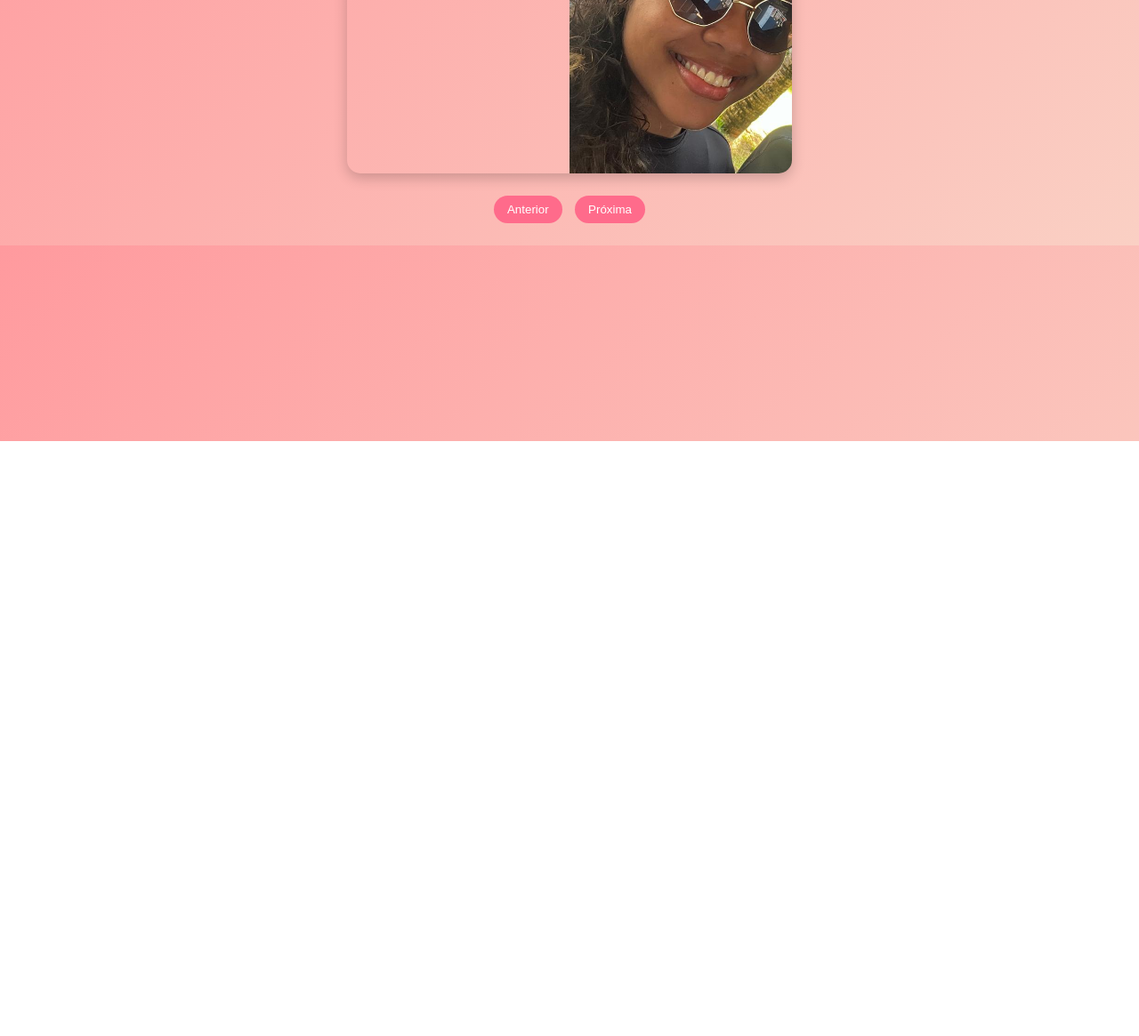
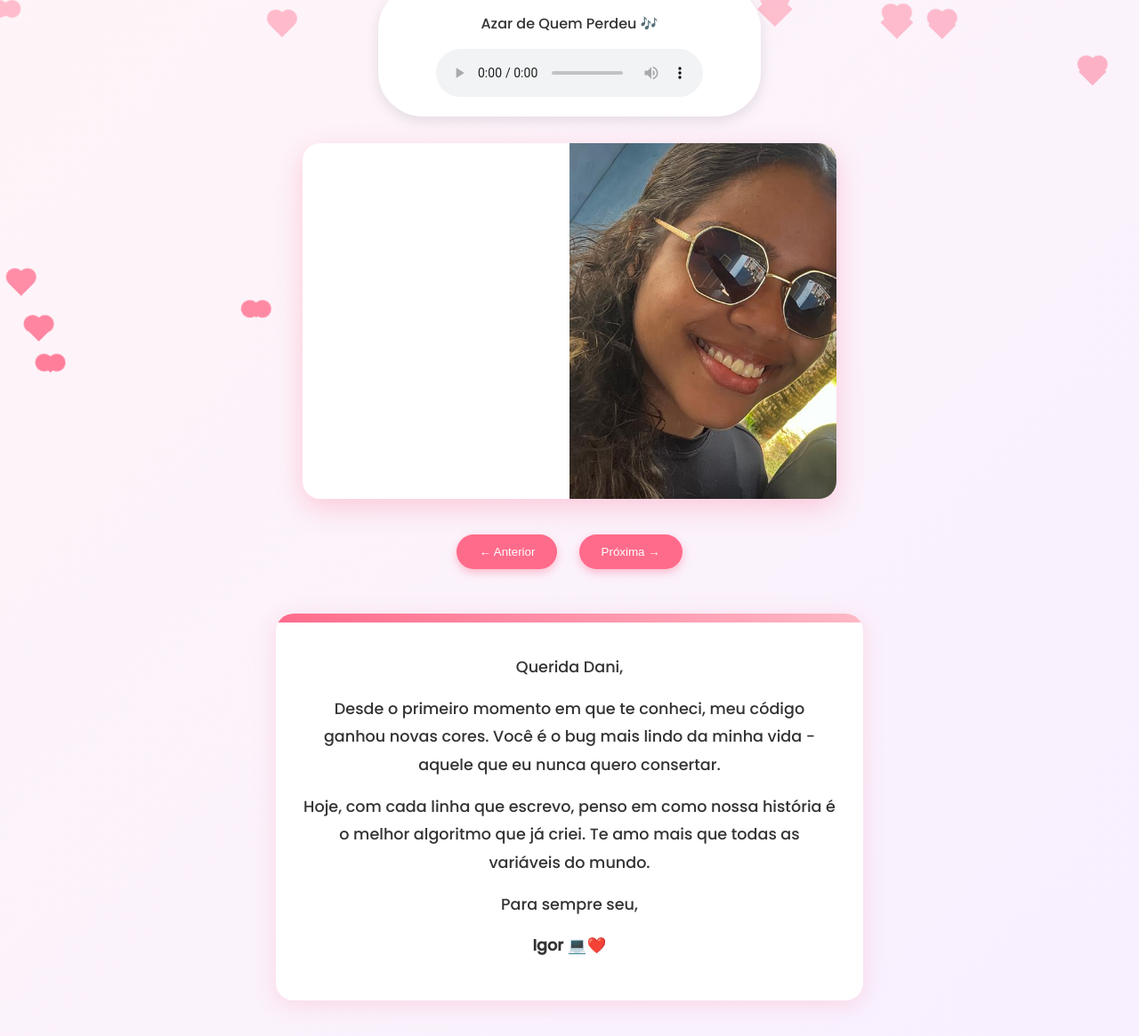
Before and after one commit to igorneco/sitediadosnamorados, a plain HTML site: page index.html in a window 1280 px wide. Shown: the part 304-1469 px from the top of the page at 89% size. Before the commit the page ends 800 px from the top, so only its background shows below. Drawn offline with Linux system fonts and the light colour scheme.

Commit message:
edição de código2

```diff
--- a/index.html
+++ b/index.html
@@ -5,57 +5,213 @@
   <meta name="viewport" content="width=device-width, initial-scale=1.0">
   <title>Para Minha Princesa Dani 💖</title>
   <style>
+    @import url('https://fonts.googleapis.com/css2?family=Dancing+Script:wght@700&family=Poppins:wght@300;500&display=swap');
+
+    :root {
+      --rosa: #ff6b8b;
+      --rosa-claro: #ffd6de;
+    }
+
     body {
-      font-family: 'Arial', sans-serif;
-      background: linear-gradient(135deg, #ff9a9e 0%, #fad0c4 100%);
+      font-family: 'Poppins', sans-serif;
+      background: linear-gradient(135deg, #fff5f7 0%, #f8f0ff 100%);
       margin: 0;
-      padding: 20px;
+      padding: 0;
       color: #333;
       text-align: center;
+      overflow-x: hidden;
     }
+
+    /* Cabeçalho animado */
+    h1 {
+      font-family: 'Dancing Script', cursive;
+      font-size: 3rem;
+      color: var(--rosa);
+      margin-top: 30px;
+      animation: pulse 2s infinite;
+      text-shadow: 2px 2px 4px rgba(0,0,0,0.1);
+    }
+
+    @keyframes pulse {
+      0% { transform: scale(1); }
+      50% { transform: scale(1.05); }
+      100% { transform: scale(1); }
+    }
+
+    /* Slideshow moderno */
     .slideshow {
-      width: 80%;
-      max-width: 500px;
-      height: 300px;
-      margin: 20px auto;
+      width: 85%;
+      max-width: 600px;
+      height: 400px;
+      margin: 30px auto;
       position: relative;
+      border-radius: 20px;
       overflow: hidden;
-      border-radius: 15px;
-      box-shadow: 0 5px 15px rgba(0,0,0,0.2);
+      box-shadow: 0 10px 30px rgba(255,107,139,0.3);
+      background: white;
     }
+
     .slide {
       width: 100%;
       height: 100%;
       object-fit: cover;
       position: absolute;
       opacity: 0;
-      transition: opacity 1s;
+      transition: all 1s ease-in-out;
+      transform: scale(0.9);
     }
-    .slide.active { opacity: 1; }
-    audio { width: 80%; max-width: 400px; margin: 10px auto; }
-    button {
-      background: #ff6b8b;
+
+    .slide.active {
+      opacity: 1;
+      transform: scale(1);
+    }
+
+    /* Players de áudio estilizados */
+    .player {
+      background: white;
+      padding: 15px;
+      border-radius: 50px;
+      width: 80%;
+      max-width: 400px;
+      margin: 20px auto;
+      box-shadow: 0 5px 15px rgba(0,0,0,0.1);
+      transition: all 0.3s;
+    }
+
+    .player:hover {
+      transform: translateY(-5px);
+      box-shadow: 0 8px 20px rgba(255,107,139,0.3);
+    }
+
+    /* Mensagem especial */
+    .love-letter {
+      background: white;
+      padding: 30px;
+      margin: 40px auto;
+      width: 80%;
+      max-width: 600px;
+      border-radius: 20px;
+      box-shadow: 0 5px 25px rgba(255,107,139,0.2);
+      position: relative;
+      overflow: hidden;
+    }
+
+    .love-letter::before {
+      content: "";
+      position: absolute;
+      top: 0;
+      left: 0;
+      width: 100%;
+      height: 10px;
+      background: linear-gradient(to right, #ff6b8b, #ffb8c6);
+    }
+
+    .love-letter p {
+      font-size: 1.1rem;
+      line-height: 1.8;
+      margin: 15px 0;
+      opacity: 0;
+      transform: translateY(20px);
+      animation: fadeIn 1s forwards;
+    }
+
+    .love-letter p:nth-child(1) { animation-delay: 0.5s; }
+    .love-letter p:nth-child(2) { animation-delay: 1s; }
+    .love-letter p:nth-child(3) { animation-delay: 1.5s; }
+
+    @keyframes fadeIn {
+      to { opacity: 1; transform: translateY(0); }
+    }
+
+    /* Botões */
+    .btn {
+      background: var(--rosa);
       color: white;
       border: none;
-      padding: 8px 15px;
-      margin: 5px;
-      border-radius: 20px;
+      padding: 12px 25px;
+      margin: 10px;
+      border-radius: 50px;
       cursor: pointer;
+      font-weight: 500;
+      transition: all 0.3s;
+      box-shadow: 0 4px 10px rgba(255,107,139,0.4);
+    }
+
+    .btn:hover {
+      background: #ff4757;
+      transform: translateY(-3px);
+      box-shadow: 0 6px 15px rgba(255,107,139,0.5);
+    }
+
+    /* Corações flutuantes */
+    .heart {
+      position: absolute;
+      width: 20px;
+      height: 20px;
+      background: var(--rosa);
+      transform: rotate(45deg);
+      animation: float 6s linear infinite;
+      pointer-events: none;
+      z-index: -1;
+    }
+
+    .heart::before, .heart::after {
+      content: '';
+      position: absolute;
+      width: 20px;
+      height: 20px;
+      background: var(--rosa);
+      border-radius: 50%;
+    }
+
+    .heart::before { top: -10px; left: 0; }
+    .heart::after { left: -10px; top: 0; }
+
+    @keyframes float {
+      0% { transform: translateY(100vh) rotate(45deg); opacity: 1; }
+      100% { transform: translateY(-10vh) rotate(45deg); opacity: 0; }
+    }
+
+    /* Responsivo */
+    @media (max-width: 600px) {
+      h1 { font-size: 2.2rem; }
+      .slideshow { height: 300px; }
+      .love-letter { padding: 20px; }
     }
   </style>
 </head>
 <body>
-  <h1>Para você, Dani! 💝</h1>
+  <!-- Corações flutuantes -->
+  <script>
+    for (let i = 0; i < 25; i++) {
+      let heart = document.createElement('div');
+      heart.className = 'heart';
+      heart.style.left = Math.random() * 100 + 'vw';
+      heart.style.animationDuration = 4 + Math.random() * 6 + 's';
+      heart.style.opacity = Math.random() * 0.6 + 0.2;
+      heart.style.width = heart.style.height = (10 + Math.random() * 20) + 'px';
+      document.body.appendChild(heart);
+    }
+  </script>
 
-  <!-- ÁUDIOS (seus arquivos na raiz) -->
+  <h1>Para minha princesa Dani 💖</h1>
+
+  <!-- Players de áudio -->
+  <div class="player">
+    <p>Na Linha do Tempo 🎶</p>
     <audio controls>
       <source src="musica1.mp3" type="audio/mp3">
     </audio>
+  </div>
+
+  <div class="player">
+    <p>Azar de Quem Perdeu 🎶</p>
     <audio controls>
       <source src="musica2.mp3" type="audio/mp3">
     </audio>
+  </div>
 
-  <!-- SLIDESHOW (seus arquivos .jpeg) -->
+  <!-- Slideshow -->
   <div class="slideshow">
     <img class="slide active" src="foto1.jpeg">
     <img class="slide" src="foto2.jpeg">
@@ -65,14 +221,23 @@
     <img class="slide" src="foto6.jpeg">
   </div>
 
-  <!-- BOTÕES -->
-  <div>
-    <button onclick="prevSlide()">Anterior</button>
-    <button onclick="nextSlide()">Próxima</button>
+  <div class="slide-nav">
+    <button class="btn" onclick="prevSlide()">← Anterior</button>
+    <button class="btn" onclick="nextSlide()">Próxima →</button>
   </div>
 
+  <!-- Cartinha de amor -->
+  <div class="love-letter">
+    <p>Querida Dani,</p>
+    <p>Desde o primeiro momento em que te conheci, meu código ganhou novas cores. Você é o bug mais lindo da minha vida - aquele que eu nunca quero consertar.</p>
+    <p>Hoje, com cada linha que escrevo, penso em como nossa história é o melhor algoritmo que já criei. Te amo mais que todas as variáveis do mundo.</p>
+    <p>Para sempre seu,</p>
+    <p><strong>Igor</strong> 💻❤️</p>
+  </div>
+
+  <!-- Scripts -->
   <script>
-    // Controle do slideshow
+    // Slideshow
     let currentSlide = 0;
     const slides = document.querySelectorAll('.slide');
 
@@ -85,8 +250,48 @@
     function nextSlide() { showSlide(currentSlide + 1); }
     function prevSlide() { showSlide(currentSlide - 1); }
 
-    // Troca automática a cada 3 segundos
+    // Troca automática
     setInterval(nextSlide, 3000);
+
+    // Efeito de digitação (opcional)
+    const phrases = ["Te amo!", "Minha princesa!", "Você é perfeita!"];
+    let phraseIndex = 0;
+    let charIndex = 0;
+    const typingElement = document.createElement('div');
+    typingElement.style.cssText = `
+      position: fixed;
+      bottom: 20px;
+      left: 0;
+      right: 0;
+      font-family: 'Dancing Script', cursive;
+      font-size: 1.5rem;
+      color: var(--rosa);
+    `;
+    document.body.appendChild(typingElement);
+
+    function typeWriter() {
+      if (charIndex < phrases[phraseIndex].length) {
+        typingElement.textContent += phrases[phraseIndex].charAt(charIndex);
+        charIndex++;
+        setTimeout(typeWriter, 100);
+      } else {
+        setTimeout(eraseText, 1500);
+      }
+    }
+
+    function eraseText() {
+      if (charIndex > 0) {
+        typingElement.textContent = phrases[phraseIndex].substring(0, charIndex-1);
+        charIndex--;
+        setTimeout(eraseText, 50);
+      } else {
+        phraseIndex = (phraseIndex + 1) % phrases.length;
+        setTimeout(typeWriter, 500);
+      }
+    }
+
+    // Inicia o efeito
+    setTimeout(typeWriter, 2000);
   </script>
 </body>
 </html>
```
Lines whose indentation alone changed are shown as unchanged.
